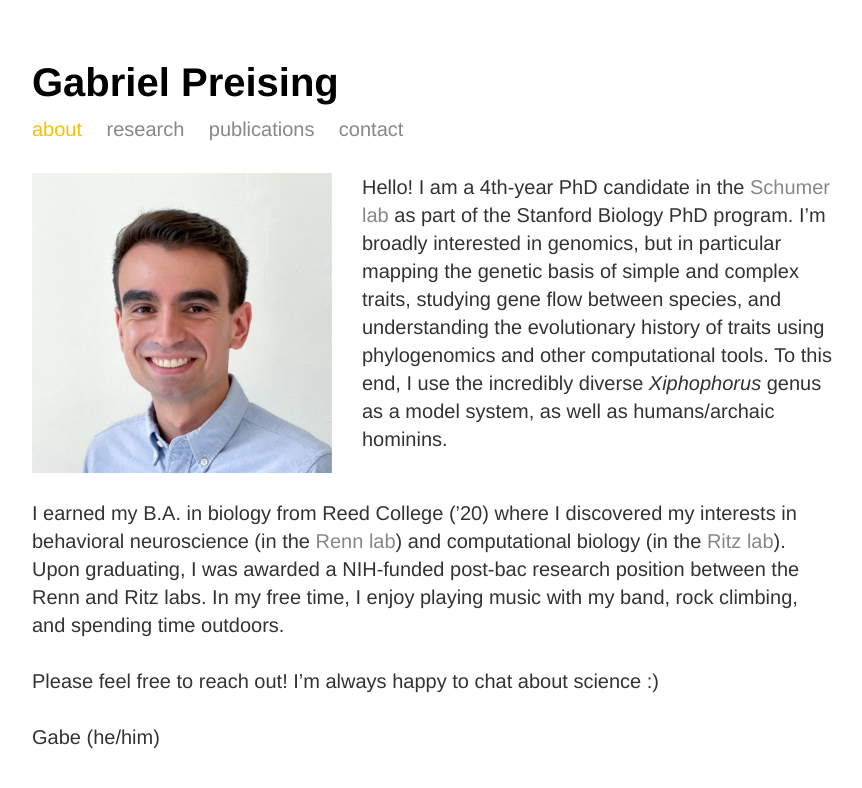
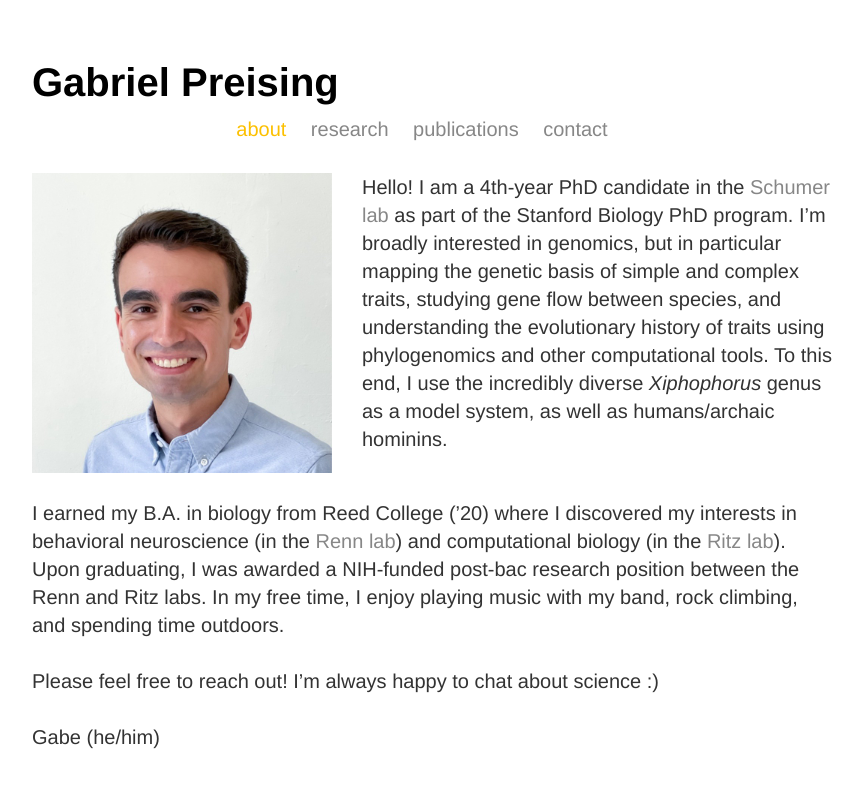
Before and after one commit to gpreising/gpreising.github.io, a Jekyll site: the page built from index.html, in a window 1280 px wide. Shown: the top 788 px of the page, without its empty margins (208-1070 px from the left). Built offline with Jekyll 4.4.1, drawn with Linux system fonts in a browser that asks for light colours.

Commit message:
test centering

```diff
--- a/css/main.css
+++ b/css/main.css
@@ -1,8 +1,8 @@
 @media only screen and (min-width: 1025px) { body { margin: 60px auto; width: 800px; overflow: visible !important; } }
 @media only screen and (max-width: 1024px) { body { margin: 60px 60px; width: 480px; transform: scale(1.8); transform-origin: 0 0; -webkit-text-size-adjust: 100%; overflow: visible !important; } }
 
-nav ul { font-family:'Helvetica Neue', 'Helvetica', 'Arial', 'Sans-Serif'; padding: 0px; list-style: none; margin-top: 0px; margin-bottom: 30px; }
-nav ul li { display: inline; margin-right: 20px; }
+nav ul { text-align: center; font-family:'Helvetica Neue', 'Helvetica', 'Arial', 'Sans-Serif'; padding: 0px; list-style: none; margin-top: 0px; margin-bottom: 30px; }
+nav ul li { text-align: center; display: inline; margin-right: 20px; }
 
 a { font-size: 20px; line-height: 1.4em; text-decoration: none; color: #878787; }
 a:hover, #about.active, #research.active, #publications.active, #contact.active { font-size: 20px; line-height: 1.4em; text-decoration: none; color: #FCC000; }
```
